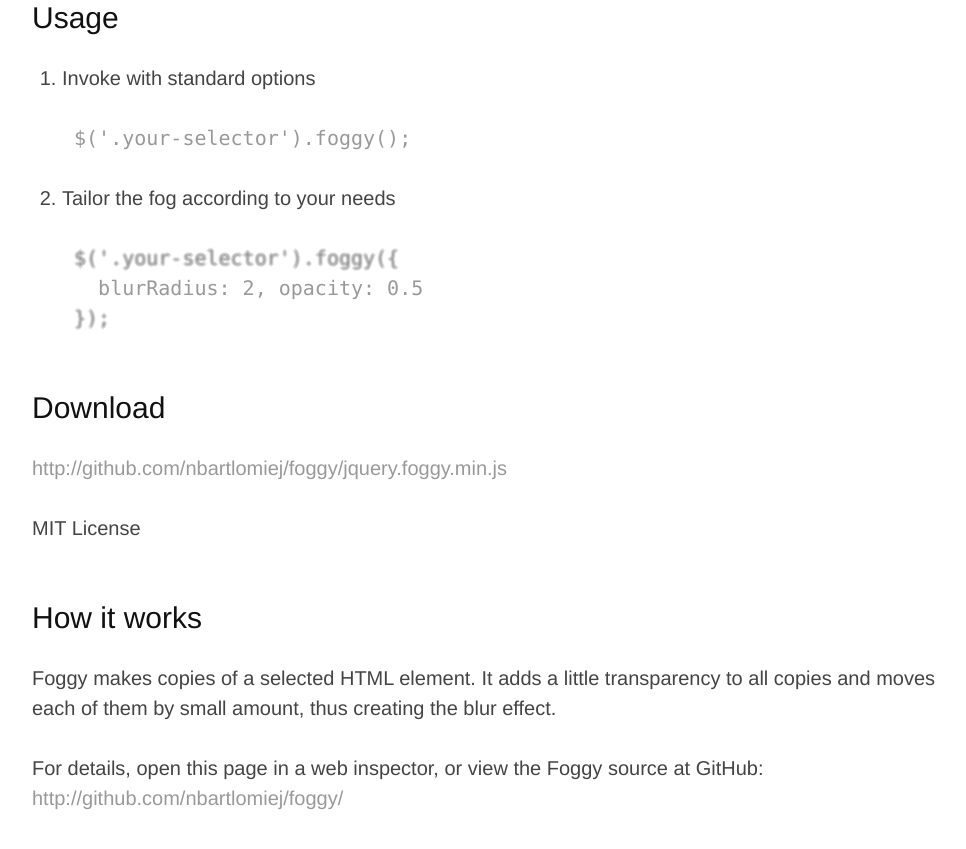
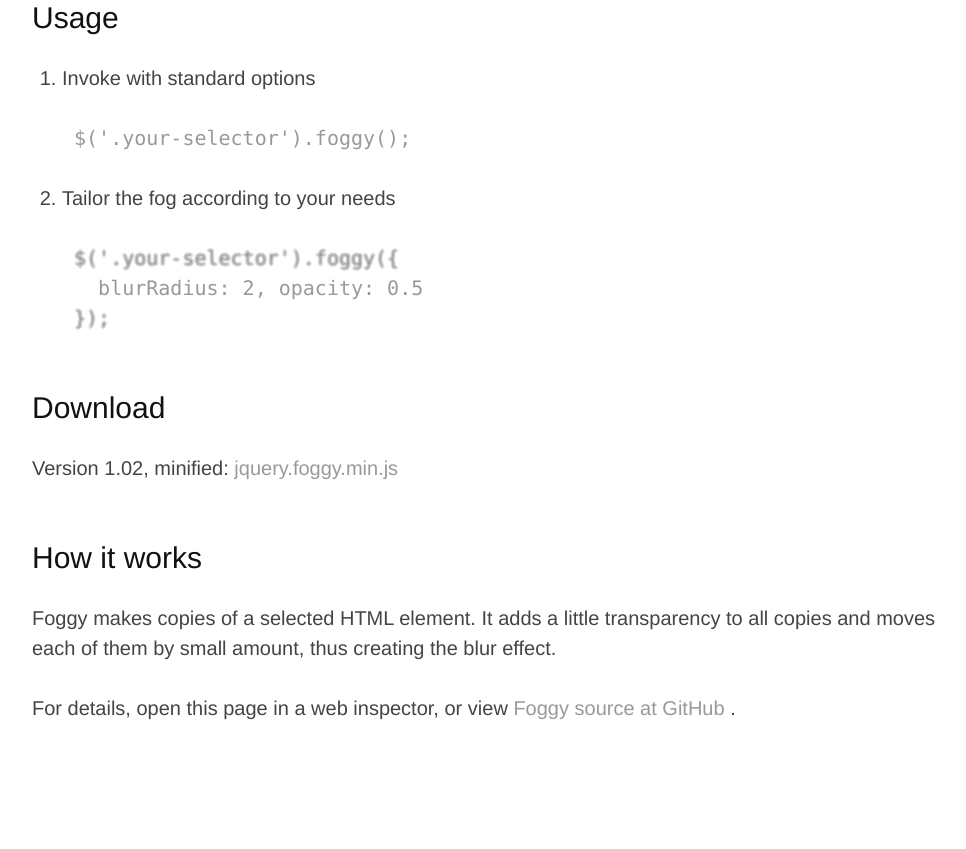
Before and after one commit to nbartlomiej/foggy, a plain HTML site: page index.html in a window 1280 px wide. Shown: the part 610-1459 px from the top of the page, without its empty margins (133-1099 px from the left). After the commit the page ends 1393 px from the top, so only its background shows below. Drawn offline with Linux system fonts and the light colour scheme; a web font is replaced by a local one.

Commit message:
Index copy improvements

```diff
--- a/index.html
+++ b/index.html
@@ -113,12 +113,10 @@
       <div class='section span-24'>
         <h3>Download</h3>
         <p>
+        Version 1.02, minified:
         <a href='http://github.com/nbartlomiej/foggy/jquery.foggy.min.js' target='_blank'>
-          http://github.com/nbartlomiej/foggy/jquery.foggy.min.js
+          jquery.foggy.min.js
         </a>
-        </p>
-          MIT License
-        </p>
       </div>
       <div class='section span-24'>
         <h3>How it works</h3>
@@ -126,10 +124,10 @@
           Foggy makes copies of a selected HTML element. It adds a little transparency to all copies and moves each of them by small amount, thus creating the blur effect.
         </p>
         <p>
-        For details, open this page in a web inspector, or view the Foggy source at GitHub: <br/>
+        For details, open this page in a web inspector, or view
         <a href='http://github.com/nbartlomiej/foggy/' target='_blank'>
-          http://github.com/nbartlomiej/foggy/
-        </a>
+          Foggy source at GitHub
+        </a>.
         </p>
       </div>
     </div>
```
